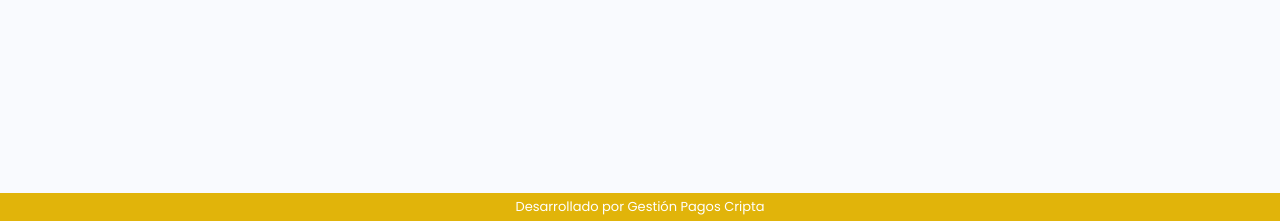
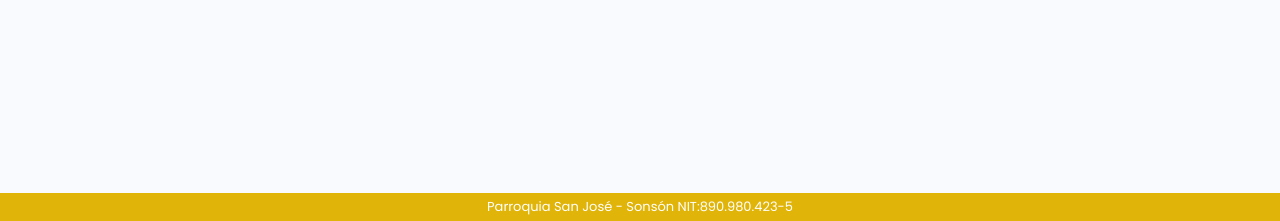
Before and after one commit to JulianPerez099/Gestion-Pagos-Parroquia, a PHP site: page /header.php in a window 1280 px wide. Shown: the part 579-800 px from the top of the page. Run offline with PHP 8.4, Linux system fonts and the light colour scheme; some libraries are stand-ins or nearby versions.

Commit message:
Footer_Corregido

```diff
--- a/footer.php
+++ b/footer.php
@@ -42,7 +42,7 @@
 
 <!-- Copyright -->
 <div class="text-center p-1" style="background-color: #E1B40A">
-    Desarrollado por Gestión Pagos Cripta
+Parroquia San José - Sonsón NIT:890.980.423-5
     </div>
   <!-- Copyright -->
 
```
